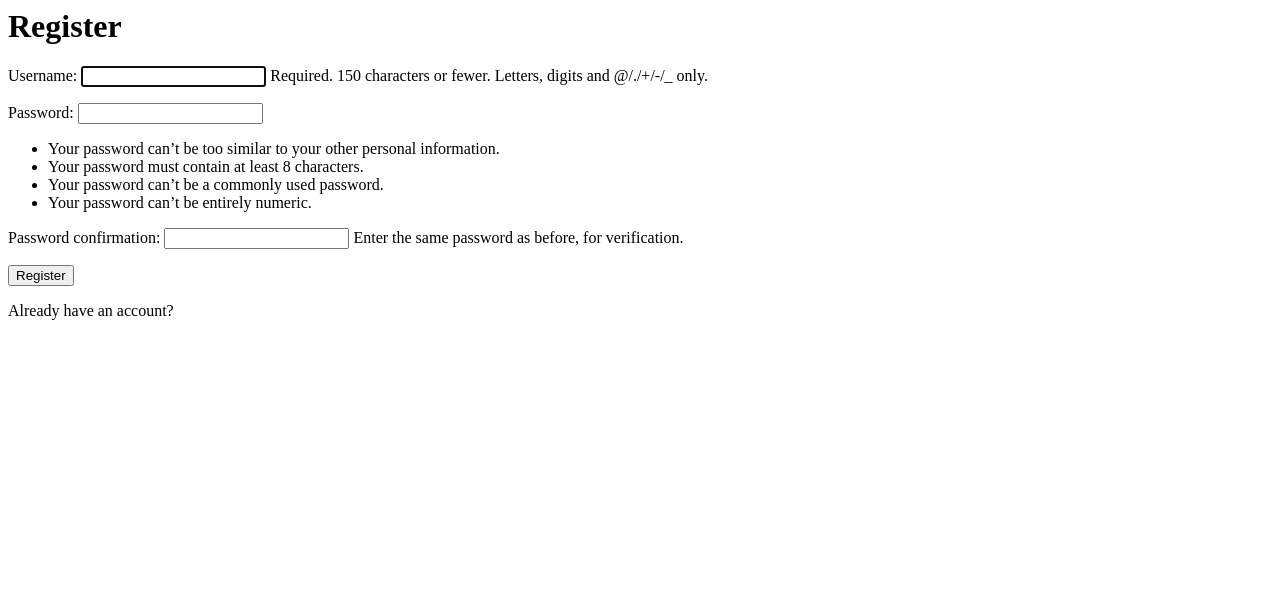
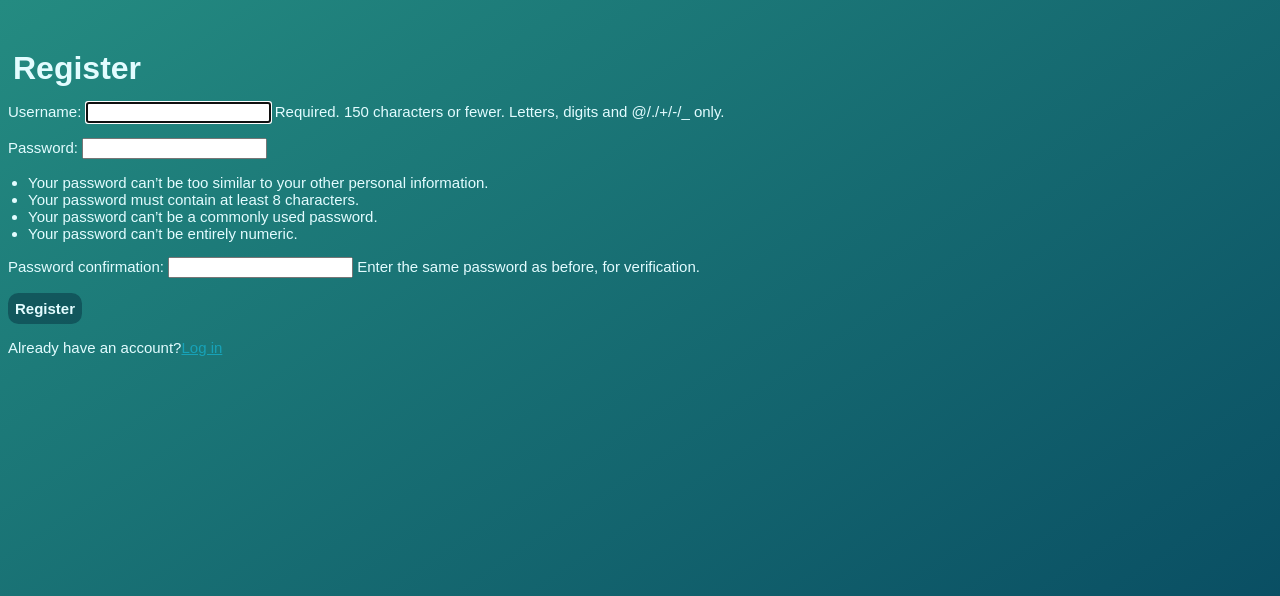
Before and after one commit to sviatoslavstehnii/patients, a Django app: page /register/ in a window 1280 px wide. Shown: the top 596 px of the page. Before the commit the page ends 320 px from the top, so only its background shows below. Run offline with Django 4.2, Linux system fonts and the light colour scheme.

Commit message:
frontend update

```diff
--- a/patients/patients_app/static/patients_app/css/styles.css
+++ b/patients/patients_app/static/patients_app/css/styles.css
@@ -176,9 +176,8 @@
   }
   .main-text{
     font-family: 'Fira Sans', sans-serif;
-    font-size: 25px;
+    font-size: 15px;
     color: #E3FCFF;
-    align-self:center;
   }
 
   .item{
--- a/patients/patients_app/templates/patients_app/register.html
+++ b/patients/patients_app/templates/patients_app/register.html
@@ -1,9 +1,23 @@
-<h1>Register</h1>
+{% load static %}
+<!DOCTYPE html>
+<html lang="en">
+<head>
+    <meta charset="UTF-8">
+    <meta http-equiv="X-UA-Compatible" content="IE=edge">
+    <meta name="viewport" content="width=device-width, initial-scale=1.0">
+    <link rel="stylesheet" type="text/css" href="{% static 'patients_app/css/styles.css' %}">
+    <title>Register</title>
+</head>
+<body>
+    <h1 class="create">Register</h1>
 
-<form method="post">
+<form method="post" class="main-text">
     {% csrf_token %}
     {{ form.as_p }}
-    <button type="submit">Register</button>
+    <button type="submit" class="button">Register</button>
 </form>
 
-<p>Already have an account?<a href="{% url 'login' %}"></a></p>
+<p class="main-text">Already have an account?<a href="{% url 'login' %}">Log in</a></p>
+
+</body>
+</html>
```
Also changed, not shown: patients/patients_app/templates/patients_app/login.html (+17 -3 lines).
